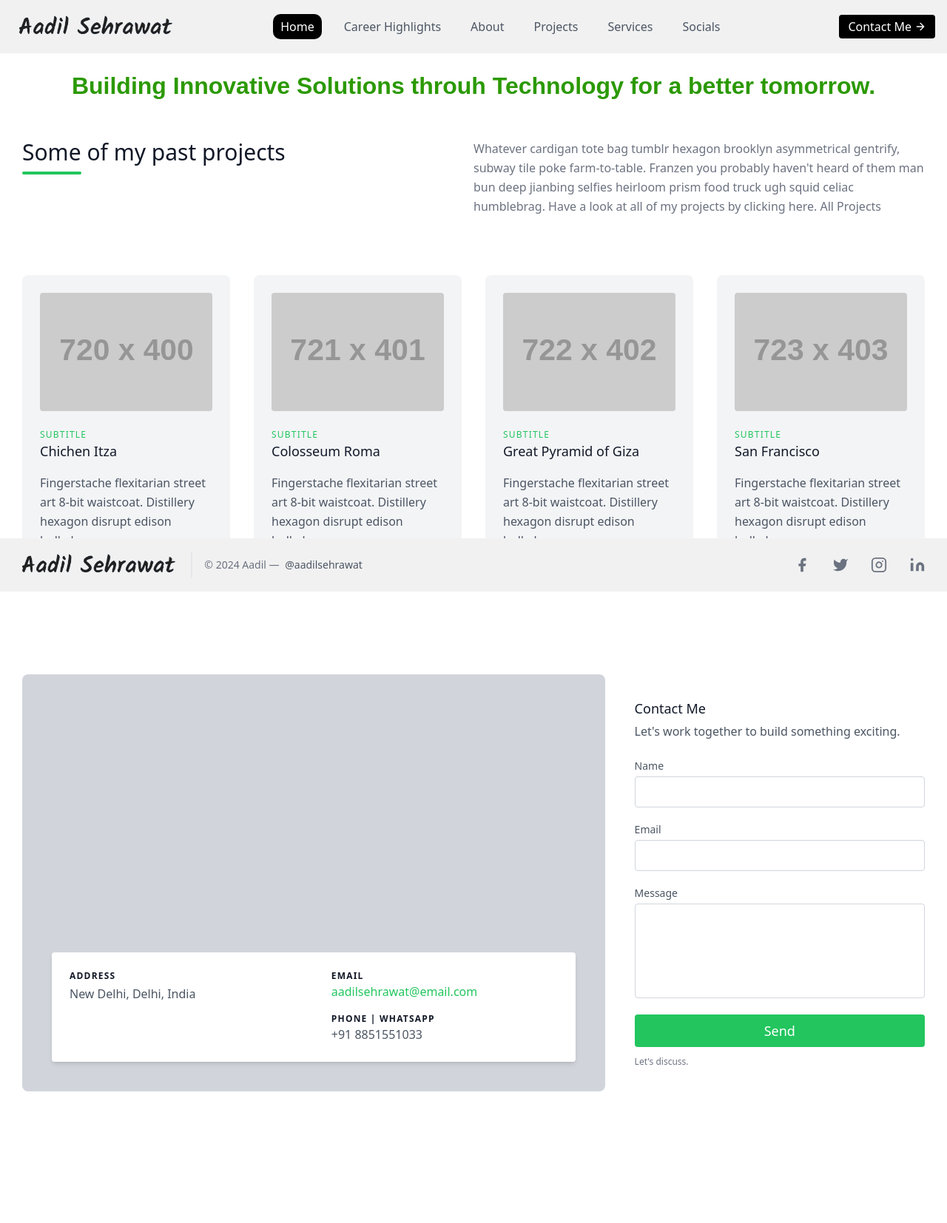
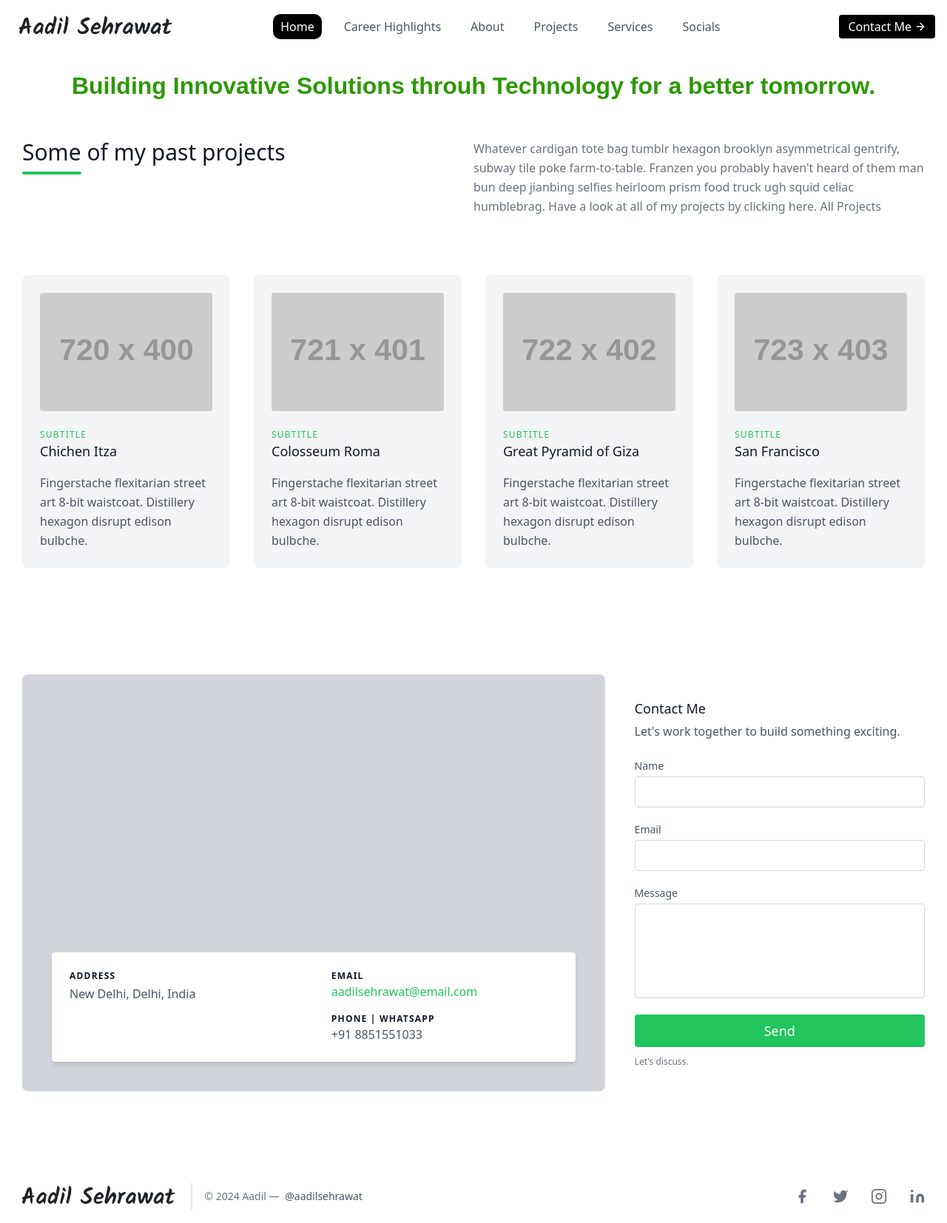
Before and after one commit to aadilsehrawat/portfolio, a Django app: page /home/ in a window 1280 px wide. Shown: the whole page at 74% size. Before the commit the page ends 1476 px from the top, so only its background shows below. Run offline with Django 5.2, Linux system fonts and the light colour scheme; grey boxes labelled with a size stand in for pictures from a placeholder-image service; some libraries are stand-ins or nearby versions.

Commit message:
Updated base.css for footer

```diff
--- a/static/css/base.css
+++ b/static/css/base.css
@@ -4,19 +4,16 @@
     left: 0;
     top: 0;
     width: 100%;
-    background-color: #f1f1f1;
-    z-index: 1000;
+    background-color: white;
+    z-index: 100;
 }
 #content {
     padding: 10px;
 }
 #footer {
-    position: fixed;
-    left: 0;
-    bottom: 0;
     width: 100%;
-    background-color: #f1f1f1;
-    z-index: 1000;
+    background-color: white;
+    z-index: 100;
 }
 
 
```
